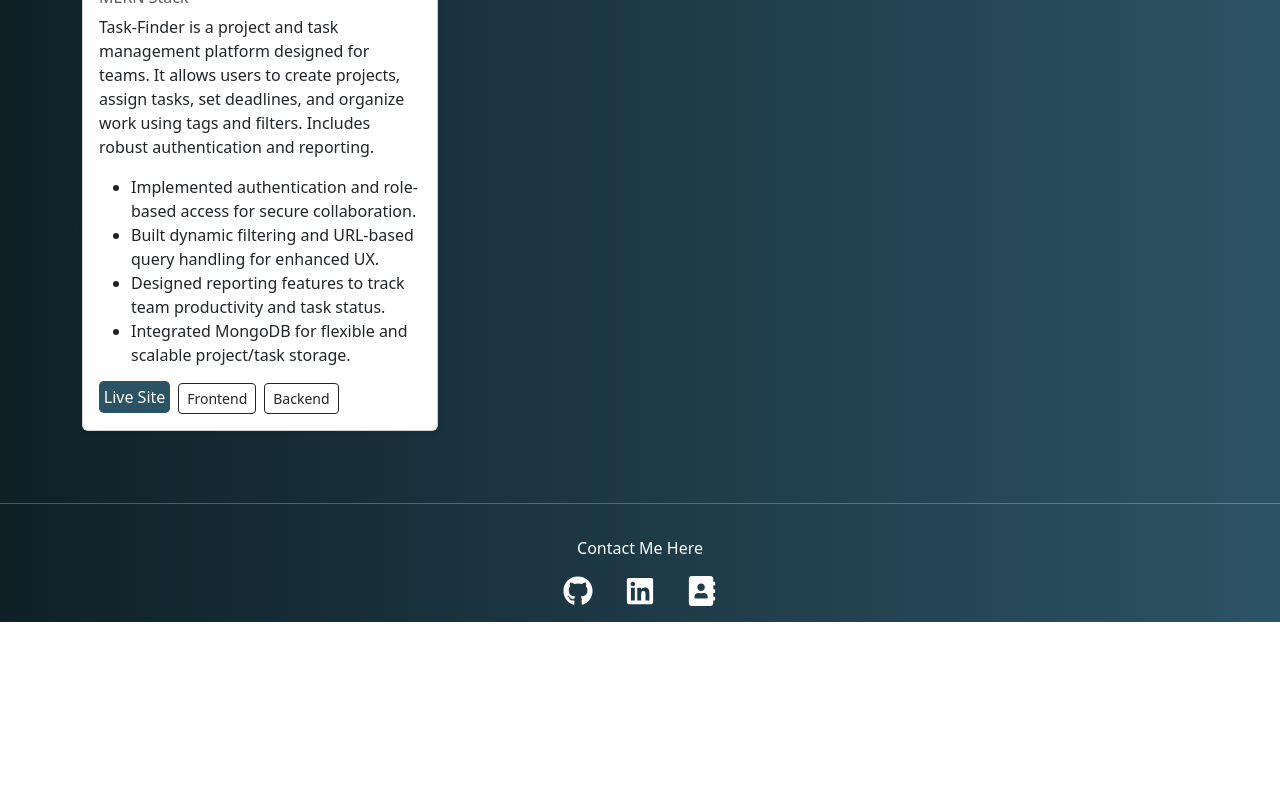
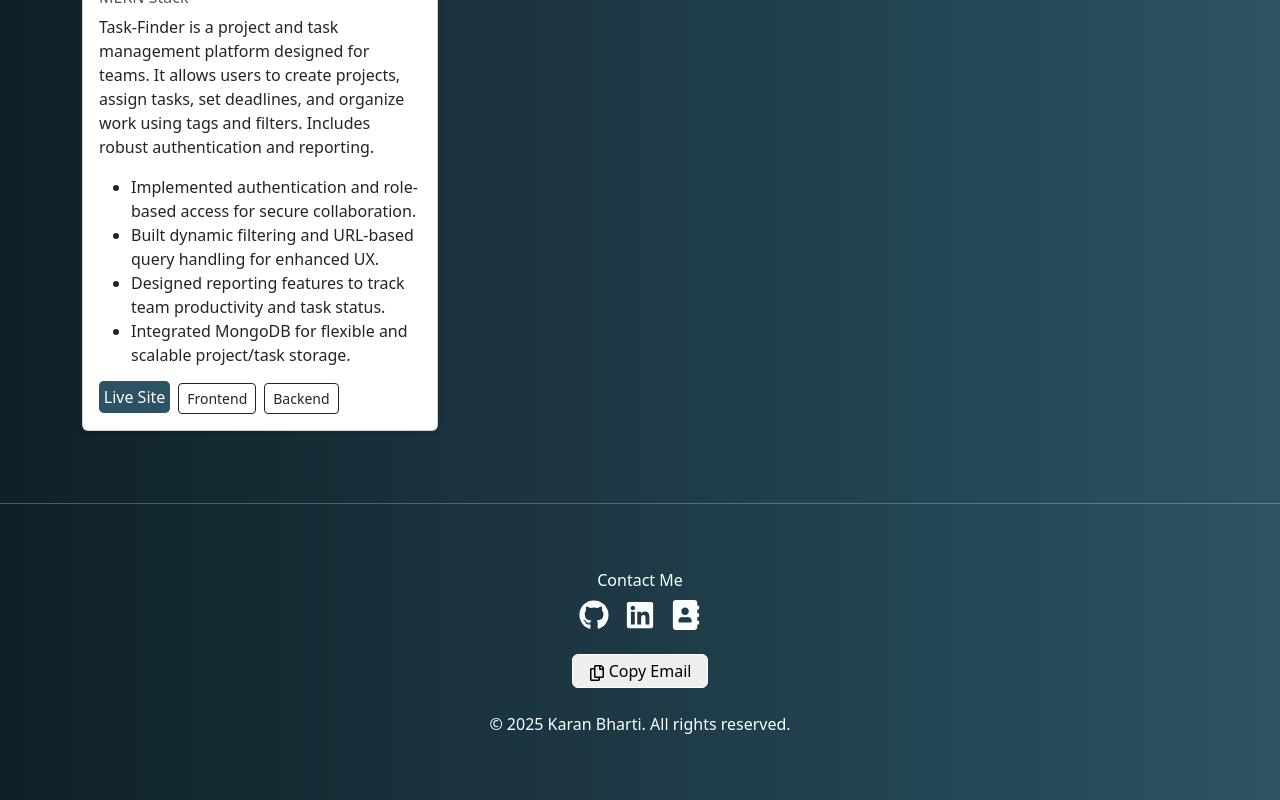
Before and after one commit to Karan-Bharti1/Karan-Bharti, a React (Vite) app: page /projects in a window 1280 px wide. Shown: the part 1040-1840 px from the top of the page. Before the commit the page ends 1662 px from the top, so only its background shows below. Built offline with nearby package versions, Linux system fonts and the light colour scheme.

Commit message:
feat: added copy email button and updated footer with name/year

```diff
--- a/src/components/Footer.jsx
+++ b/src/components/Footer.jsx
@@ -1,21 +1,67 @@
-import { FaGithub } from 'react-icons/fa';
-import { FaLinkedin } from "react-icons/fa";
-import { FaAddressBook } from "react-icons/fa";
-const Footer=()=>{
-    return(<footer className='mt-5'>
-        <hr/>
+import { FaGithub, FaLinkedin, FaAddressBook, FaRegCopy } from "react-icons/fa";
+import { useState } from "react";
 
-        <div className="container py-3">
-            <p className='text-center'>Contact Me Here</p>
-            <div className='text-center'>
-            <a className='mx-3' href='https://github.com/Karan-Bharti1'  target="_blank"
- rel="noopener noreferrer">  <FaGithub size={30} color="#fff" /></a>
- <a target="_blank"
- rel="noopener noreferrer" href="https://www.linkedin.com/in/bharti1999/" className='mx-3'><FaLinkedin size={30} color="#fff"/></a>
- <a target="_blank"
- rel="noopener noreferrer" href="https://docs.google.com/document/d/1qrhPBpvMv_VDlZ0MuQwEKnPy_42JXj9A/edit?usp=sharing&ouid=101278163838128748428&rtpof=true&sd=true"className='mx-3' ><FaAddressBook size={30} color="#fff"/></a>
-            </div>
+const Footer = () => {
+  const [copied, setCopied] = useState(false);
+
+  const copyEmail = () => {
+    navigator.clipboard.writeText("karan.bharti0129@gmail.com");
+    setCopied(true);
+    setTimeout(() => setCopied(false), 2000);
+  };
+
+  return (
+    <footer className="bg-gray-900 text-white mt-5">
+      <hr className="border-gray-700" />
+      <div className="container mx-auto py-5 text-center">
+        <p className="text-lg font-semibold mb-2">Contact Me</p>
+
+        <div className="flex justify-center gap-6 mb-4">
+          <a
+            href="https://github.com/Karan-Bharti1"
+            target="_blank"
+            rel="noopener noreferrer"
+            aria-label="GitHub"
+            className="p-2 text-white"
+          >
+            <FaGithub size={30} className="hover:text-gray-400" />
+          </a>
+          <a
+            href="https://www.linkedin.com/in/bharti1999/"
+            target="_blank"
+            rel="noopener noreferrer"
+            aria-label="LinkedIn"
+            className="p-2 text-white"
+          >
+            <FaLinkedin size={30} className="hover:text-blue-400" />
+          </a>
+          <a
+            href="https://docs.google.com/document/d/1qrhPBpvMv_VDlZ0MuQwEKnPy_42JXj9A/edit?usp=sharing"
+            target="_blank"
+            rel="noopener noreferrer"
+            aria-label="Resume"
+            className="p-2 text-white"
+          >
+            <FaAddressBook size={30} className="hover:text-green-400" />
+          </a>
         </div>
-    </footer>)
-}
+
+        {/* COPY EMAIL BUTTON */}
+        <div className="mb-4 flex justify-center items-center gap-2">
+          <button
+            onClick={copyEmail}
+            className="flex items-center gap-2 text-sm border border-white px-3 py-1 rounded hover:bg-white hover:text-black transition"
+          >
+            <FaRegCopy /> {copied ? "Copied!" : "Copy Email"}
+          </button>
+        </div>
+
+        <p className="text-sm text-gray-400">
+          © 2025 Karan Bharti. All rights reserved.
+        </p>
+      </div>
+    </footer>
+  );
+};
+
 export default Footer;
```
